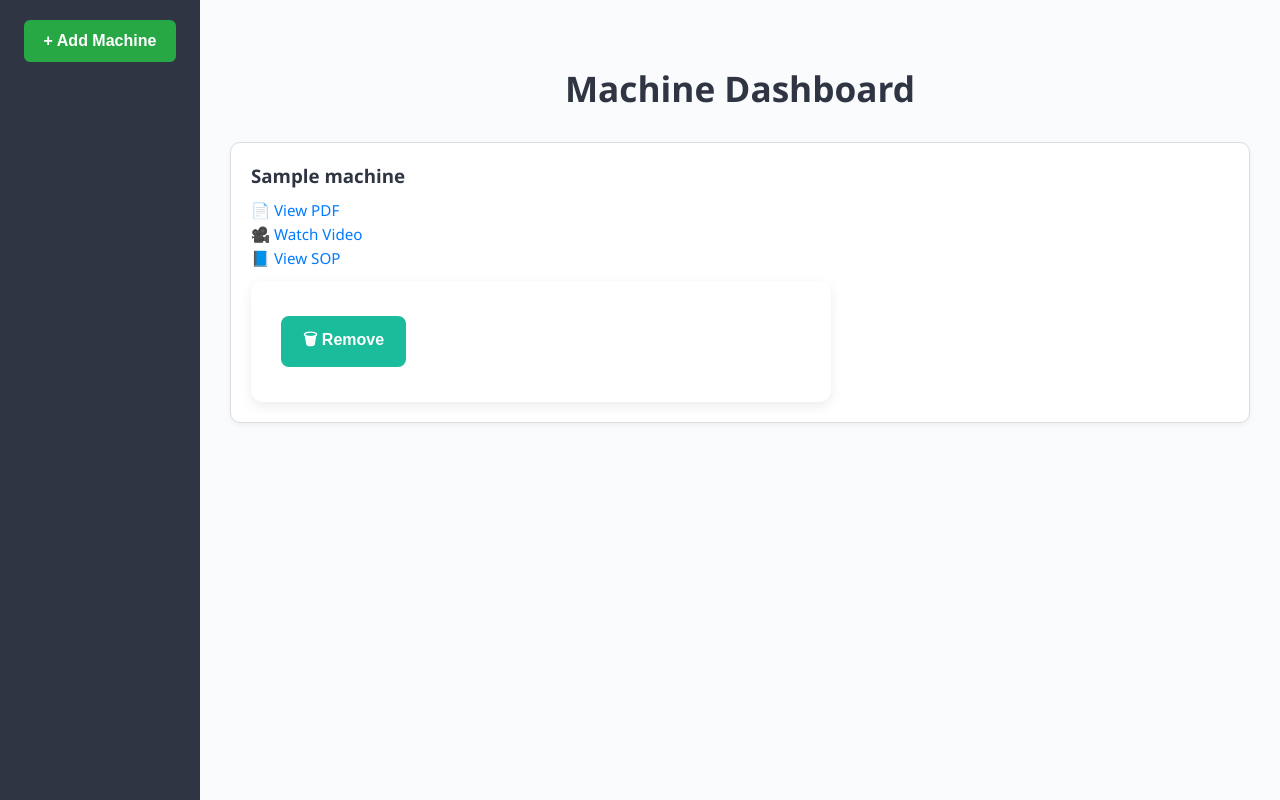
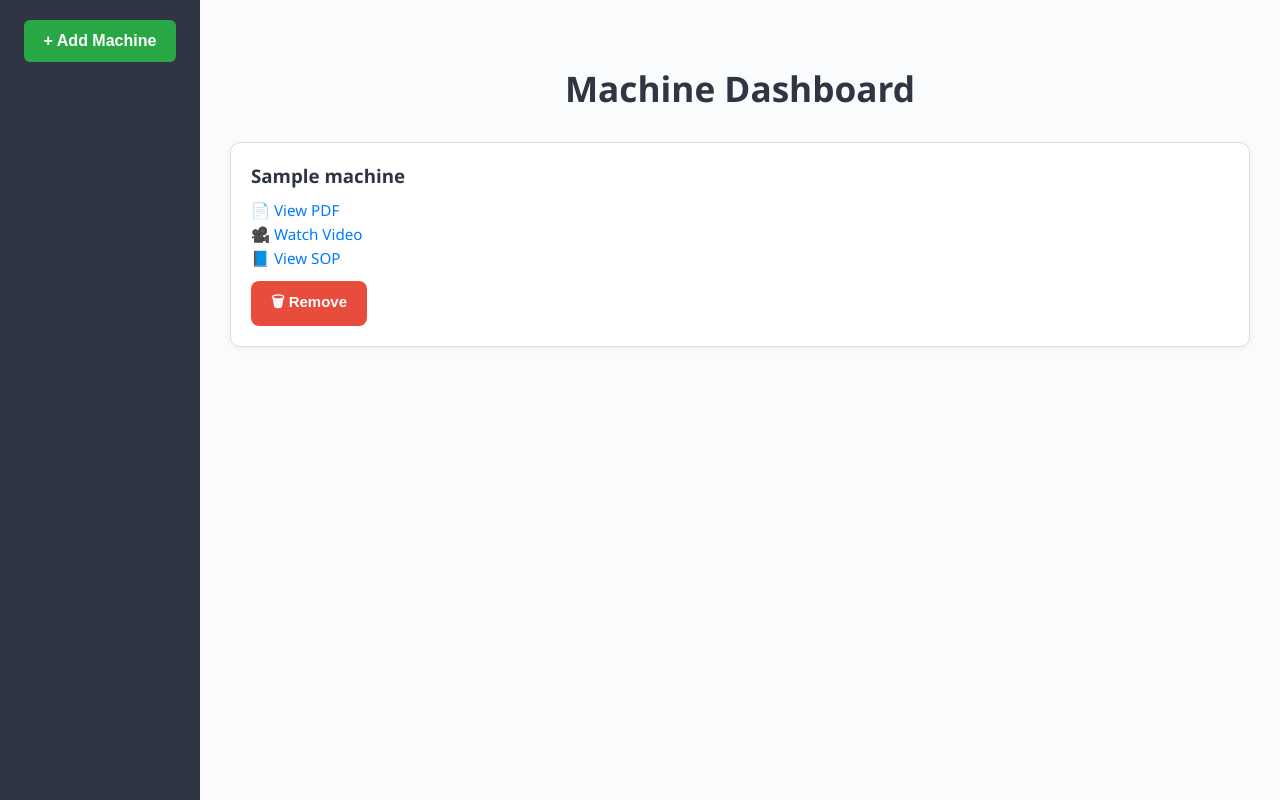
Before and after one commit to aashishcarmeljai-official/flask_app, a Flask app: page / in a window 1280 px wide. Run offline with Flask 3, Linux system fonts and the light colour scheme; tables that the repository leaves empty hold one stand-in row (values such as "Sample post").

Commit message:
Solved remove button layout and generate sop content

```diff
--- a/app.py
+++ b/app.py
@@ -145,8 +145,10 @@ def generate_sop(machine_id):
 
     captions_text = "\n".join([f"{fname}: {desc}" for fname, desc in captions]) or "No video captions available."
 
-    prompt = f"""You are an expert technical writer. Create a detailed, professional Standard Operating Procedure (SOP)
-for a machine using the following resources.
+    prompt = f"""You are an expert at writing clear and concise Standard Operating Procedures (SOPs).
+Given the following datasheet or machine manual and if applicable video captions, generate an SOP in a structured format using numbered steps, clear headings, and bullet points where needed.
+Make the SOP easy to read and follow. Include sections like 'Preparation', 'Operation Steps', 'Safety Precautions', and 'Shutdown Procedure' if applicable.
+Create a Standard Operating Procedure in HTML format, using <h2>, <h3>, <ul>, <ol>, and <li> as appropriate.
 
 Datasheet:
 {pdf_text or "No datasheet provided."}
@@ -156,7 +158,7 @@ Visual Observations from Video Frames:
 """
 
     response = client.chat.completions.create(
-        model="gpt-4o",
+        model="gpt-3.5-turbo", #gpt-3.5-turbo gpt-4o
         messages=[
             {"role": "system", "content": "You generate detailed machine SOPs."},
             {"role": "user", "content": prompt}
@@ -251,7 +253,7 @@ User Question:
 
     try:
         response = client.chat.completions.create(
-            model="gpt-4",
+            model="gpt-3.5-turbo", #gpt-3.5-turbo gpt-4
             messages=[
                 {"role": "system", "content": "You assist users by analyzing SOPs and manuals."},
                 {"role": "user", "content": full_prompt}
--- a/static/style.css
+++ b/static/style.css
@@ -96,6 +96,34 @@ form button[type="submit"]:hover {
     transform: translateY(-2px);
 }
 
+/* Remove Button */
+.delete-form {
+    background: none;
+    padding: 0;
+    border: none;
+    box-shadow: none;
+    border-radius: 0;
+    max-width: none;
+    margin: 10px 0 0;
+}
+
+form button.delete-btn {
+    background-color: #e74c3c;
+    color: white;
+    padding: 10px 20px;
+    border: none;
+    border-radius: 8px;
+    cursor: pointer;
+    font-size: 15px;
+    font-weight: 600;
+    transition: background-color 0.3s ease, transform 0.2s ease;
+}
+
+form button.delete-btn:hover {
+    background-color: #c0392b;
+    transform: translateY(-2px);
+}
+
 /* ---------------------------
    Delete Link Button
 --------------------------- */
--- a/templates/index.html
+++ b/templates/index.html
@@ -146,7 +146,7 @@
                             {% endif %}
                             📘 <a href="{{ url_for('machine_detail', machine_id=machine.id) }}">View SOP</a>
                         </p>
-                        <form method="POST" action="{{ url_for('delete_machine', machine_id=machine.id) }}" onsubmit="return confirm('Are you sure you want to delete this machine?');">
+                        <form method="POST" class="delete-form" action="{{ url_for('delete_machine', machine_id=machine.id) }}" onsubmit="return confirm('Are you sure you want to delete this machine?');">
                             <button type="submit" class="delete-btn">🗑 Remove</button>
                         </form>
                     </div>
```
Also changed, not shown: templates/generate_sop.html (+2 -21 lines), templates/machine_detail.html (+13 -0 lines).
